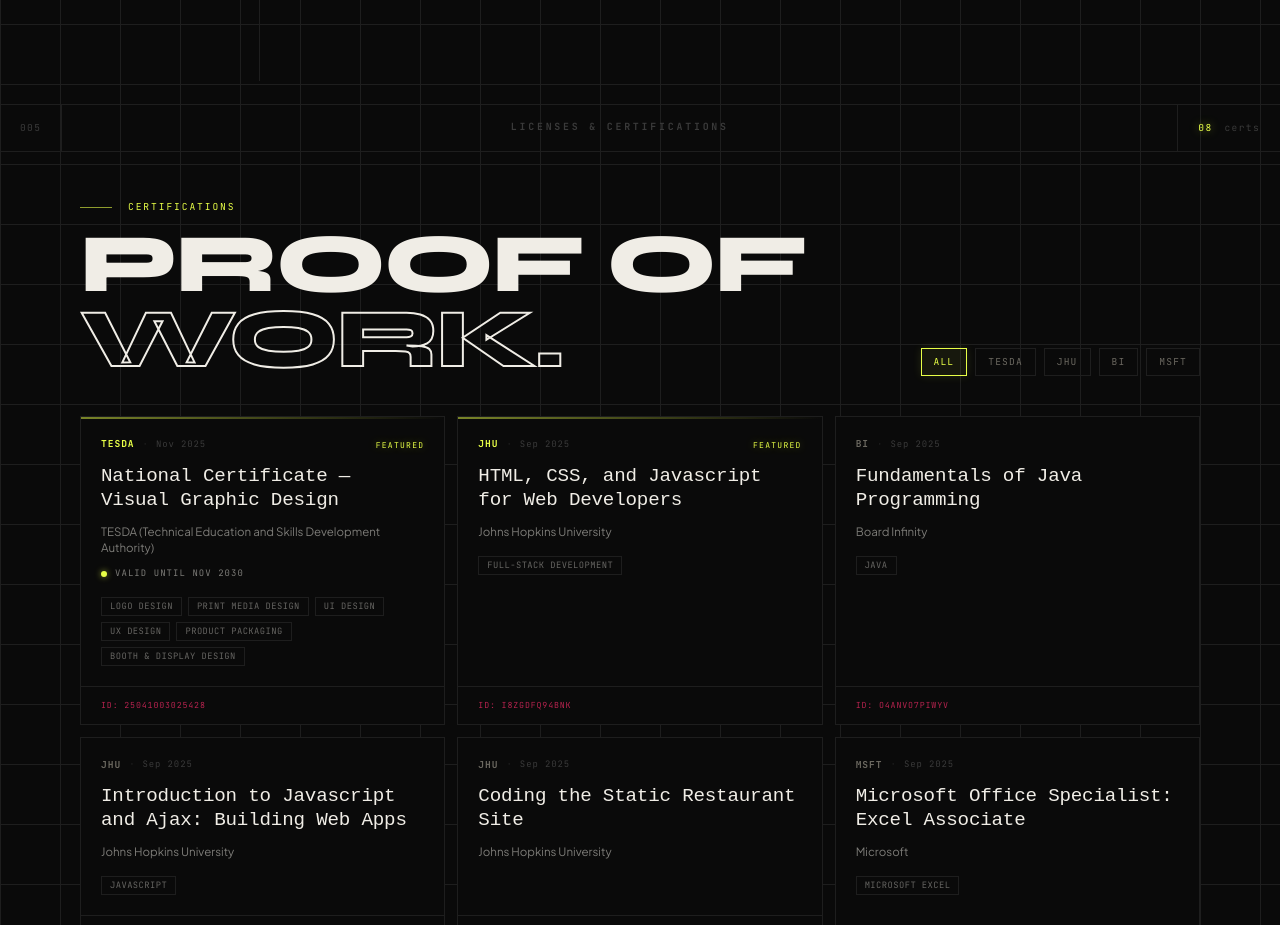
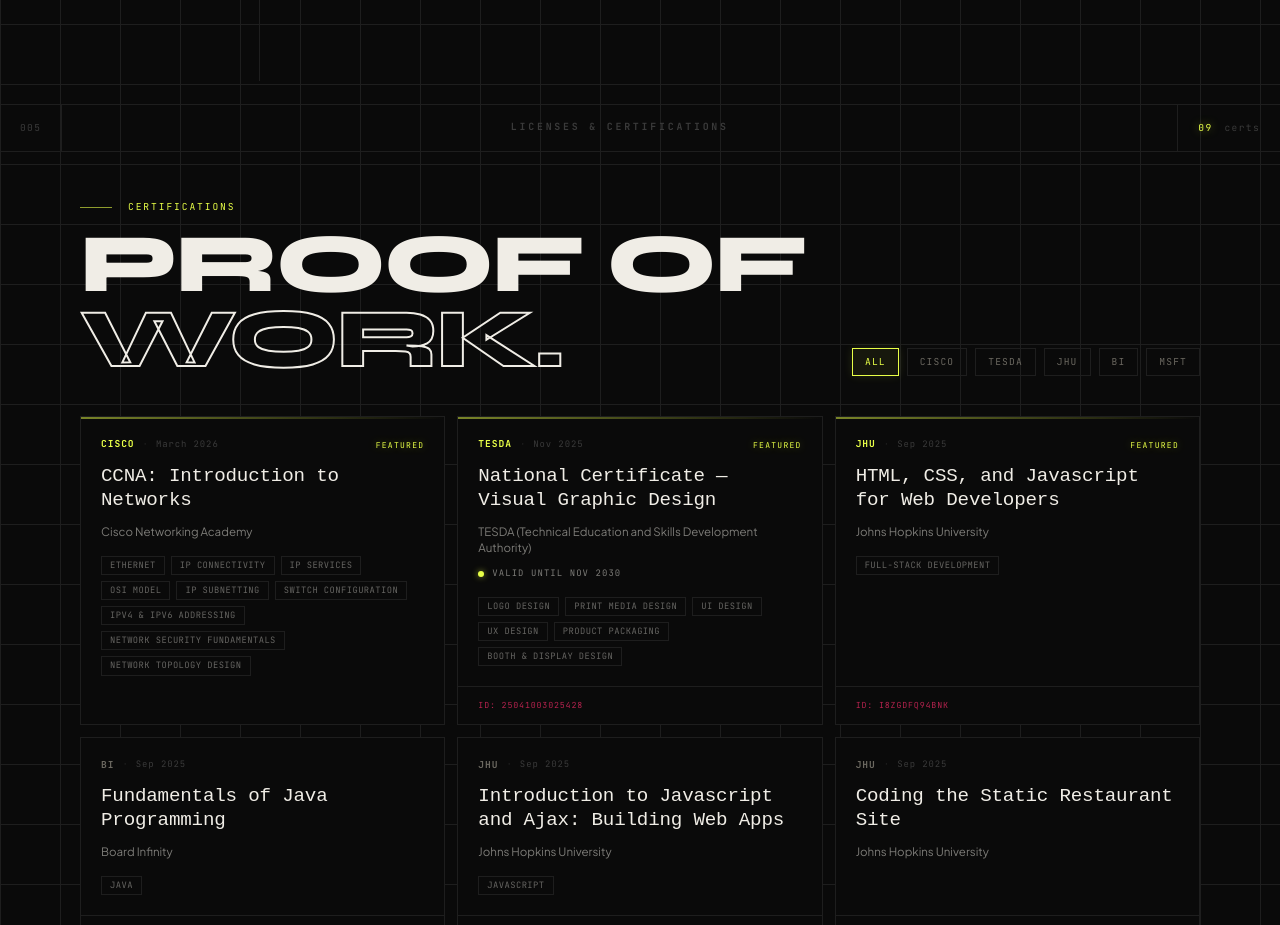
Before and after one commit to selrvk/New-Port, a Next.js app: page / in a window 1280 px wide. Shown: the part 6880-7805 px from the top of the page. Built offline with nearby package versions, Linux system fonts and the light colour scheme; a web font is replaced by a local one.

Commit message:
added network cert

```diff
--- a/components/sections/certifications.tsx
+++ b/components/sections/certifications.tsx
@@ -8,6 +8,7 @@ const SPRING = [0.16, 1, 0.3, 1] as const
 
 const ISSUER_CODE: Record<string, string> = {
   "TESDA (Technical Education and Skills Development Authority)": "TESDA",
+  "Cisco Networking Academy": "CISCO",
   "Johns Hopkins University": "JHU",
   "Board Infinity":           "BI",
   "Microsoft":                "MSFT",
--- a/data/certifications.ts
+++ b/data/certifications.ts
@@ -13,6 +13,24 @@ export type Certification = {
 }
 
 export const certifications: Certification[] = [
+  {
+    id:           "cisco-networking-1",
+    name:         "CCNA: Introduction to Networks",
+    issuer:       "Cisco Networking Academy",
+    issued:       "March 2026",
+    skills:       [
+      "Ethernet",
+      "IP Connectivity",
+      "IP Services",
+      "OSI Model",
+      "IP Subnetting",
+      "Switch Configuration",
+      "IPv4 & IPv6 Addressing",
+      "Network Security Fundamentals",
+      "Network Topology Design",
+    ],
+    featured: true,
+  },
   {
     id:           "tesda-vgd",
     name:         "National Certificate — Visual Graphic Design",
```
